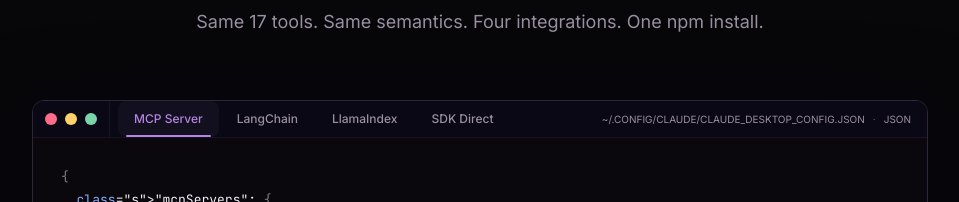
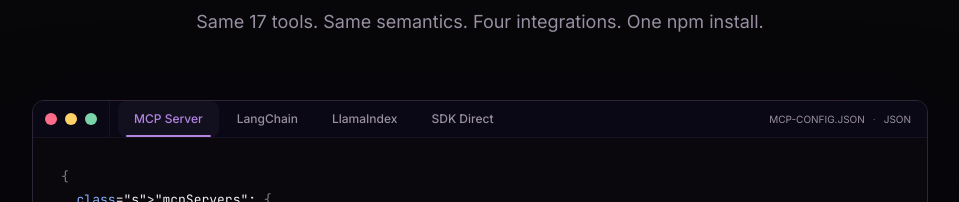
Before and after one commit to Klorenn/LavanderSDK, a React (Vite) app in the folder apps/landing/: page / in a window 1280 px wide. Shown: the part 1440-1642 px from the top of the page, without its empty margins (160-1119 px from the left). Built offline with nearby package versions, Linux system fonts and the light colour scheme; a web font is replaced by a local one.

Commit message:
fix: generic mcp-config.json filename instead of claude-specific path

```diff
--- a/apps/landing/src/App.tsx
+++ b/apps/landing/src/App.tsx
@@ -366,7 +366,7 @@
   }, []);
 
   const code = codeSnippets[tab];
-  const filename = tab === 'mcp' ? '~/.config/claude/claude_desktop_config.json' : tab === 'langchain' ? 'src/agent.ts' : tab === 'llamaindex' ? 'src/agent.ts' : 'src/index.ts';
+  const filename = tab === 'mcp' ? 'mcp-config.json' : tab === 'langchain' ? 'src/agent.ts' : tab === 'llamaindex' ? 'src/agent.ts' : 'src/index.ts';
   const lang = tab === 'mcp' ? 'JSON' : 'TypeScript';
 
   return (
@@ -695,7 +695,7 @@
       <DocBlock title="MCP Client Configuration">
         <p>Add this JSON block to your MCP client config — Claude Desktop, Cursor, Continue, Cody, or any MCP-compatible host. Restart the client. Your LLM now has 17 Filecoin tools.</p>
         <div className="not-prose mt-4">
-          <CodeBlock code={codeSnippets.mcp} language="JSON" filename="claude_desktop_config.json" />
+          <CodeBlock code={codeSnippets.mcp} language="JSON" filename="mcp-config.json" />
         </div>
       </DocBlock>
 
```
